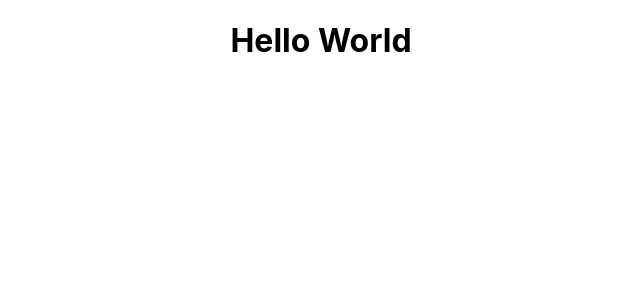
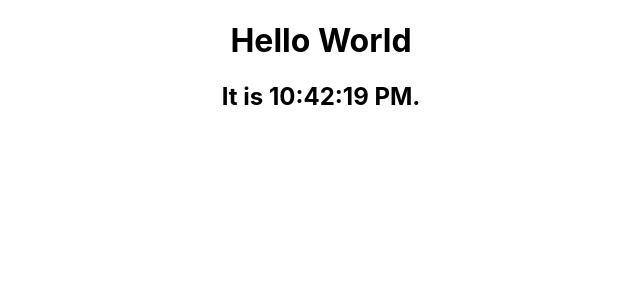
Before and after one commit to Jrenniss/datarep_lab10, a React (Create React App) app: page / in a window 1280 px wide. Shown: the top 300 px of the page, without its empty margins (319-959 px from the left). Built offline with nearby package versions, Linux system fonts and the light colour scheme.

Commit message:
Lab 3(b,c) Class, Time Update

```diff
--- a/src/App.js
+++ b/src/App.js
@@ -1,13 +1,16 @@
-import React from 'react';
+import React, { Component } from 'react';
 import logo from './logo.svg';
 import './App.css';
 
-function App() {
+class App extends Component {
+  render(){
   return (
     <div className="App">
       <h1>Hello World</h1>
+  <h2>It is {new Date().toLocaleTimeString()}.</h2>
     </div>
   );
+  }
 }
 
 export default App;
```
